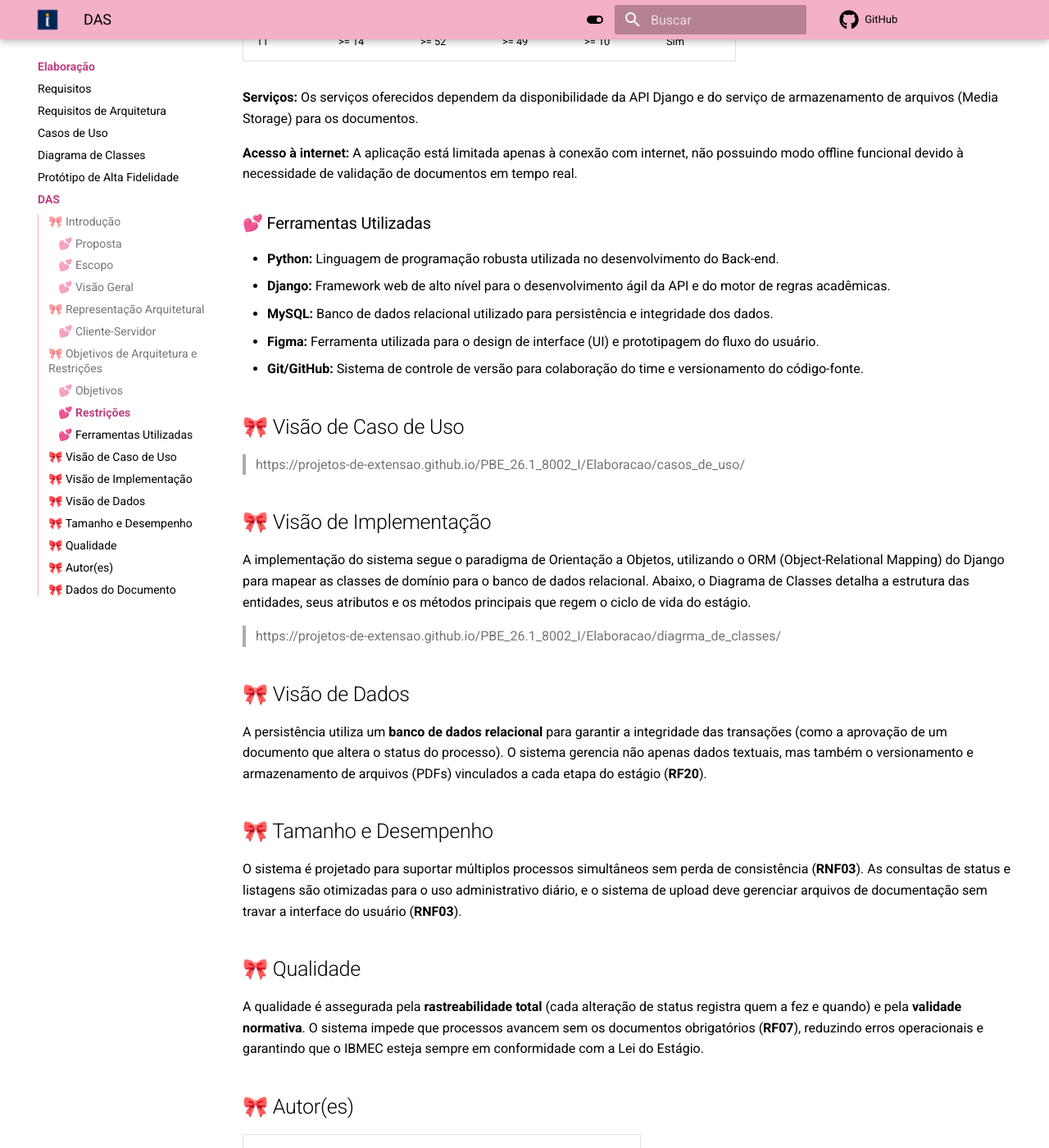
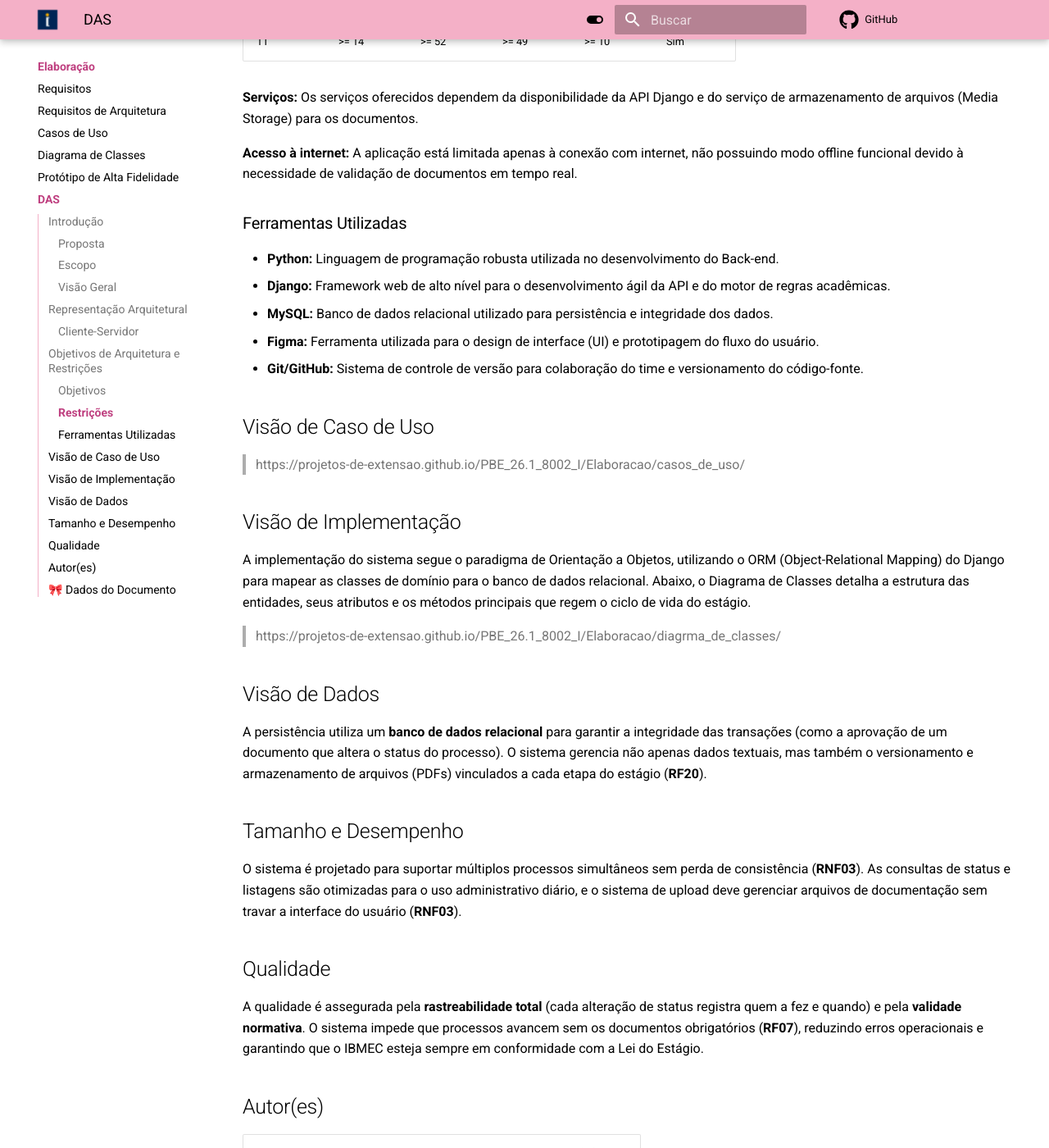
Before and after one commit to Projetos-de-Extensao/PBE_26.1_8002_I, an MkDocs documentation site: the page built from docs/Elaboracao/das.md, in a window 1280 px wide and 1400 px high, scrolled down 2619 px. Shown: the whole window at 82% size. Built offline with MkDocs 1.6.1 and Material for MkDocs 9.7.7, drawn with Linux system fonts in a browser that asks for light colours; comment, search, counter and statistics services are not loaded; some of the changed text lies outside the part shown.

```diff
--- a/docs/Elaboracao/das.md
+++ b/docs/Elaboracao/das.md
@@ -1,12 +1,12 @@
-# 🌸 Documento de Arquitetura de Software (DAS) — **Sistema de Gestão e Mediação de Estágios Obrigatórios - IBMEC RJ** 🌸
+# Documento de Arquitetura de Software (DAS) — **Sistema de Gestão e Mediação de Estágios Obrigatórios - IBMEC RJ**
 
-## 🎀 Introdução
+## Introdução
 
-### 💕 Proposta
+### Proposta
 
 Este documento tem como objetivo consolidar a elicitação inicial de requisitos do sistema, alinhando problema, escopo, funcionalidades, regras de negócio, restrições e requisitos não funcionais que deverão orientar análise, modelagem, desenvolvimento e validação.
 
-### 💕 Escopo
+### Escopo
 
 O sistema deverá cobrir:
 
@@ -22,15 +22,15 @@ O sistema deverá cobrir:
 - Status em tempo real do processo;
 - Relatórios operacionais e gerenciais.
 
-### 💕 Visão Geral
+### Visão Geral
 
 O projeto propõe uma plataforma web para centralizar a formalização, validação e acompanhamento dos estágios obrigatórios do IBMEC, conectando aluno, empresa concedente, coordenação/secretaria e professor orientador em um fluxo único, com rastreabilidade documental, regras acadêmicas por curso e menor dependência de processos manuais. A proposta técnica atual do projeto considera back-end em Django, banco relacional e uma API com motor de regras para validar exigências acadêmicas e operacionais.
 
 Pela base normativa usada pelo grupo, o estágio deve ser tratado como **ato educativo supervisionado**, não apenas como vínculo administrativo. Isso impacta diretamente o sistema: a solução precisa considerar matrícula e frequência regulares, compatibilidade entre estágio e formação acadêmica, professor orientador, supervisor da concedente, documentação obrigatória, jornada compatível com aulas, acompanhamento institucional e controle da carga horária validada para integralização curricular.
 
-## 🎀 Representação Arquitetural
+## Representação Arquitetural
 
-### 💕 Cliente-Servidor
+### Cliente-Servidor
 
 O sistema utiliza o modelo Cliente-Servidor, onde o processamento é distribuído entre o fornecedor de um serviço (servidor) e o requerente do serviço (cliente). No contexto deste projeto, o servidor centraliza as regras de negócio acadêmicas e a persistência de dados, enquanto o cliente provê a interface para os diferentes perfis de usuários (Aluno, Empresa, Orientador e Coordenação).
 
@@ -46,9 +46,9 @@ O sistema utiliza o modelo Cliente-Servidor, onde o processamento é distribuíd
 
 - **Model:** Gerencia a persistência das entidades no banco de dados relacional, garantindo a integridade transacional e mantendo a trilha de auditoria e o histórico de ações dos usuários (**RF13**).
 
-## 🎀 Objetivos de Arquitetura e Restrições
+## Objetivos de Arquitetura e Restrições
 
-### 💕 Objetivos
+### Objetivos
 
 - **Segurança:** O sistema deve garantir que o acesso a documentos e dados sensíveis seja restrito via autenticação e autorização baseada em perfis (RBAC), protegendo uploads e downloads contra acessos indevidos.
 - **Persistência:** Utilização de um banco de dados relacional para garantir a integridade transacional das aprovações e o armazenamento do histórico completo de auditoria de cada processo de estágio.
@@ -57,7 +57,7 @@ O sistema utiliza o modelo Cliente-Servidor, onde o processamento é distribuíd
 - **Desempenho:** As operações de consulta de processos e carregamento de listas devem responder em tempo adequado para o uso administrativo, com feedback visual (progress bar) durante o upload de documentos pesados.
 - **Reusabilidade:** No Frontend, uso de componentes modulares para formulários e cards de status. No Backend, a lógica de validação acadêmica é centralizada em módulos/serviços reutilizáveis por diferentes tipos de curso.
 
-### 💕 Restrições
+### Restrições
 
 **Tamanho da tela:** A aplicação deve ser responsiva, priorizando o uso em desktops para perfis administrativos e alunos, mas adaptável para visualização de status em dispositivos móveis.
 
@@ -71,7 +71,7 @@ O sistema utiliza o modelo Cliente-Servidor, onde o processamento é distribuíd
 
 **Acesso à internet:** A aplicação está limitada apenas à conexão com internet, não possuindo modo offline funcional devido à necessidade de validação de documentos em tempo real.
 
-### 💕 Ferramentas Utilizadas
+### Ferramentas Utilizadas
 
 - **Python:** Linguagem de programação robusta utilizada no desenvolvimento do Back-end.
 - **Django:** Framework web de alto nível para o desenvolvimento ágil da API e do motor de regras acadêmicas.
@@ -79,29 +79,29 @@ O sistema utiliza o modelo Cliente-Servidor, onde o processamento é distribuíd
 - **Figma:** Ferramenta utilizada para o design de interface (UI) e prototipagem do fluxo do usuário.
 - **Git/GitHub:** Sistema de controle de versão para colaboração do time e versionamento do código-fonte.
 
-## 🎀 Visão de Caso de Uso
+## Visão de Caso de Uso
 
 > https://projetos-de-extensao.github.io/PBE_26.1_8002_I/Elaboracao/casos_de_uso/
 
-## 🎀 Visão de Implementação
+## Visão de Implementação
 
 A implementação do sistema segue o paradigma de Orientação a Objetos, utilizando o ORM (Object-Relational Mapping) do Django para mapear as classes de domínio para o banco de dados relacional. Abaixo, o Diagrama de Classes detalha a estrutura das entidades, seus atributos e os métodos principais que regem o ciclo de vida do estágio.
 
 > https://projetos-de-extensao.github.io/PBE_26.1_8002_I/Elaboracao/diagrma_de_classes/
 
-## 🎀 Visão de Dados
+## Visão de Dados
 
 A persistência utiliza um **banco de dados relacional** para garantir a integridade das transações (como a aprovação de um documento que altera o status do processo). O sistema gerencia não apenas dados textuais, mas também o versionamento e armazenamento de arquivos (PDFs) vinculados a cada etapa do estágio (**RF20**).
 
-## 🎀 Tamanho e Desempenho
+## Tamanho e Desempenho
 
 O sistema é projetado para suportar múltiplos processos simultâneos sem perda de consistência (**RNF03**). As consultas de status e listagens são otimizadas para o uso administrativo diário, e o sistema de upload deve gerenciar arquivos de documentação sem travar a interface do usuário (**RNF03**).
 
-## 🎀 Qualidade
+## Qualidade
 
 A qualidade é assegurada pela **rastreabilidade total** (cada alteração de status registra quem a fez e quando) e pela **validade normativa**. O sistema impede que processos avancem sem os documentos obrigatórios (**RF07**), reduzindo erros operacionais e garantindo que o IBMEC esteja sempre em conformidade com a Lei do Estágio.
 
-## 🎀 Autor(es)
+## Autor(es)
 
 | Data | Versão | Descrição | Autor(es) |
 | -- | -- | -- | -- |
```
